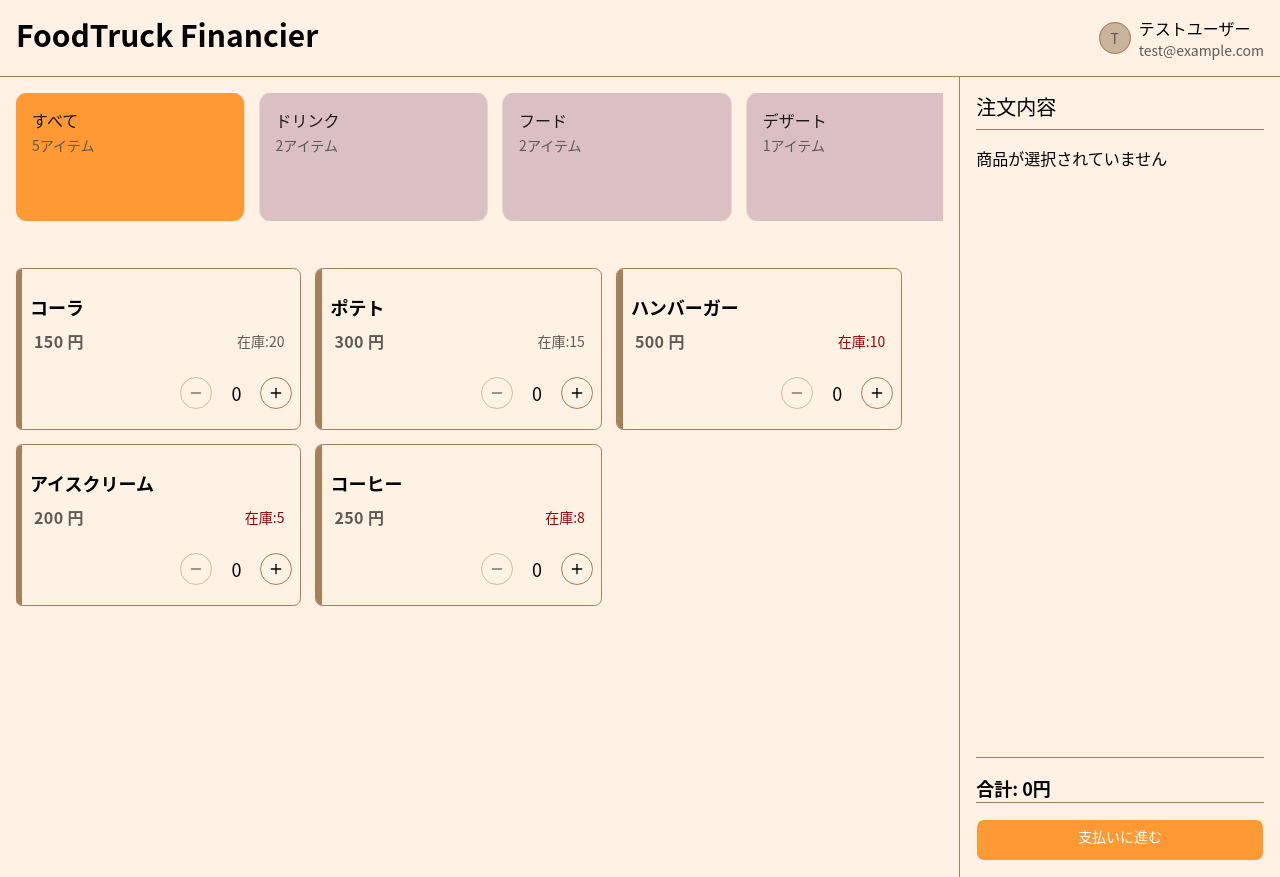
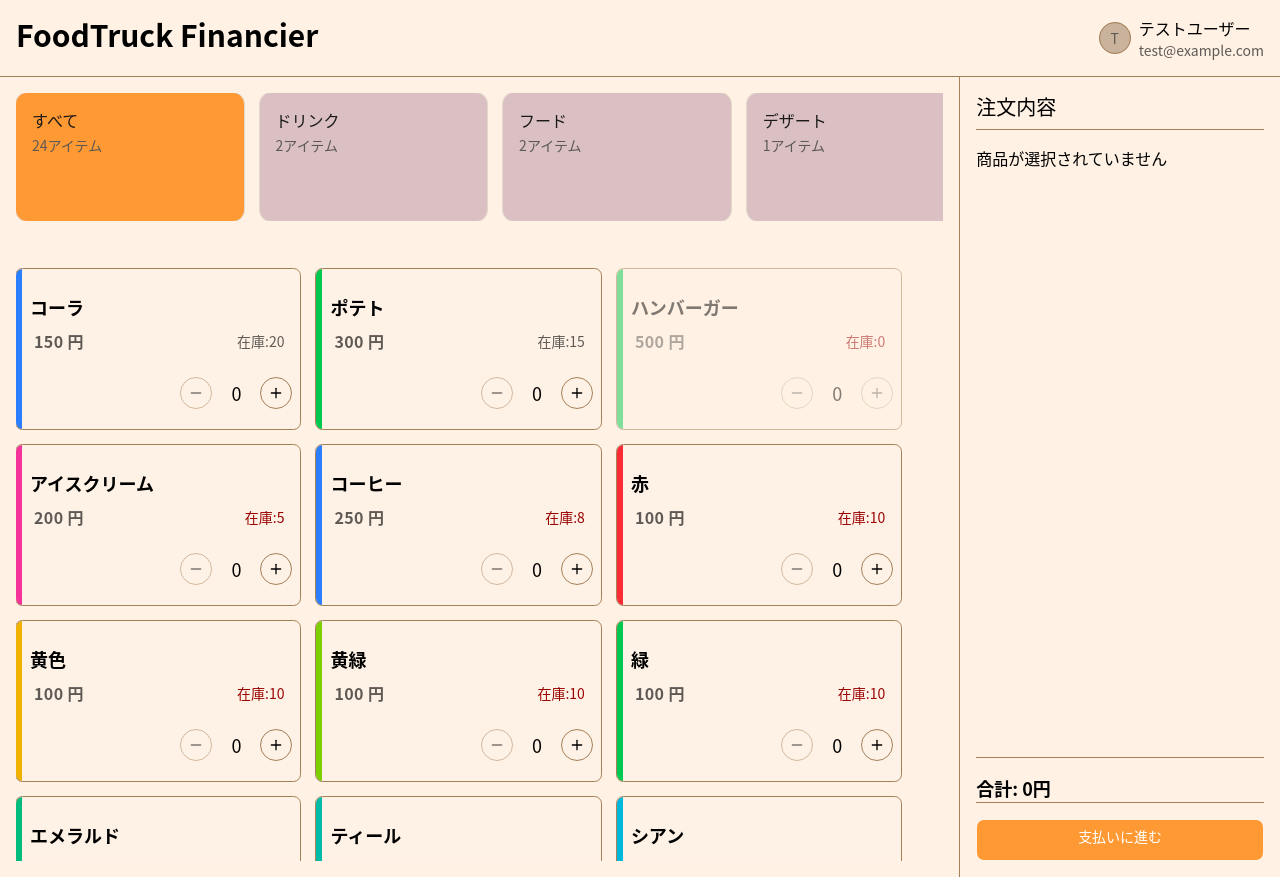
Before and after one commit to chakkun1121/food-truck-financier, a Next.js app: page /register in a window 1280 px wide. Built offline with nearby package versions, Linux system fonts and the light colour scheme.

Commit message:
feat: update CommodityCard and SelectCommodities components to use a unified commodity object and enhance color handling

```diff
--- a/src/app/register/_components/CommodityCard.tsx
+++ b/src/app/register/_components/CommodityCard.tsx
@@ -2,35 +2,39 @@
 
 import { Button } from "@/components/ui/button";
 import { cn } from "@/lib/utils";
+import { CommodityType, TailwindColorType } from "@/types/stallInfo";
 import { Minus, Plus } from "lucide-react";
 
 export default function CommodityCard({
-  name,
-  stock,
-  price,
+  commodity,
   count,
   setCount,
-  categoryId
+  categoryId,
+  color
 }: {
-  name: string;
-  stock: number;
-  price: number;
+  commodity: CommodityType;
   categoryId?: string;
   count: number;
   setCount(count: number): void;
+  color: "primary" | TailwindColorType;
 }) {
   return (
     <div
       className={cn(
-        "outline-border aspect-video h-40 rounded-md border-l-[6px] bg-[rgba(225,225,225,0.05)] px-2 py-6 outline"
+        "outline-border aspect-video h-40 rounded-md border-l-[6px] bg-[rgba(225,225,225,0.05)] px-2 py-6 outline",
+        colorToBorder500Class(color),
+        count > 0 && colorToBg400Class(color),
+        (commodity.stock ?? 0) <= 0 && "cursor-not-allowed opacity-50"
       )}
     >
       <div className={"flex flex-col justify-between p-0"}>
         <div
           className="flex-1"
-          onClick={() => (stock ?? 0) - count > 0 && setCount(count + 1)}
+          onClick={() =>
+            (commodity.stock ?? 0) - count > 0 && setCount(count + 1)
+          }
         >
-          <h3 className="text-lg font-bold">{name}</h3>
+          <h3 className="text-lg font-bold">{commodity.name}</h3>
           <div className="mt-2 flex items-center justify-between">
             <p
               className={cn(
@@ -38,16 +42,16 @@ export default function CommodityCard({
                 count > 0 && "text-foreground dark:text-background"
               )}
             >
-              {price} 円
+              {commodity.price} 円
             </p>
             <p
               className={cn(
                 "text-muted-foreground pr-2 text-sm",
                 count > 0 && "text-foreground dark:text-background",
-                (stock ?? 0) <= 10 && "text-destructive block"
+                (commodity.stock ?? 0) <= 10 && "text-destructive block"
               )}
             >
-              在庫:{stock}
+              在庫:{commodity.stock}
             </p>
           </div>
         </div>
@@ -72,7 +76,7 @@ export default function CommodityCard({
             size="icon"
             onClick={() => setCount(count + 1)}
             aria-label="Plus"
-            disabled={count >= (stock ?? 0)}
+            disabled={count >= (commodity.stock ?? 0)}
           >
             <Plus />
           </Button>
@@ -81,3 +85,228 @@ export default function CommodityCard({
     </div>
   );
 }
+
+function colorToBorder500Class(color: TailwindColorType | "primary") {
+  // tailwindcssの都合上、outline-primaryのようなクラスは動的に生成できないため、色ごとにクラスを分ける必要がある。
+  switch (color) {
+    case "primary":
+      return "border-primary";
+    case "red":
+      return "border-red-500";
+    case "yellow":
+      return "border-yellow-500";
+    case "lime":
+      return "border-lime-500";
+    case "green":
+      return "border-green-500";
+    case "emerald":
+      return "border-emerald-500";
+    case "teal":
+      return "border-teal-500";
+    case "cyan":
+      return "border-cyan-500";
+    case "sky":
+      return "border-sky-500";
+    case "blue":
+      return "border-blue-500";
+    case "violet":
+      return "border-violet-500";
+    case "purple":
+      return "border-purple-500";
+    case "fuchsia":
+      return "border-fuchsia-500";
+    case "pink":
+      return "border-pink-500";
+    case "rose":
+      return "border-rose-500";
+    case "stone":
+      return "border-stone-500";
+    case "neutral":
+      return "border-neutral-500";
+    case "zinc":
+      return "border-zinc-500";
+    case "gray":
+      return "border-gray-500";
+    case "slate":
+      return "border-slate-500";
+  }
+}
+
+function colorToBg200Class(color: TailwindColorType | "primary") {
+  switch (color) {
+    case "primary":
+      return "bg-primary/20";
+    case "red":
+      return "bg-red-200";
+    case "yellow":
+      return "bg-yellow-200";
+    case "lime":
+      return "bg-lime-200";
+    case "green":
+      return "bg-green-200";
+    case "emerald":
+      return "bg-emerald-200";
+    case "teal":
+      return "bg-teal-200";
+    case "cyan":
+      return "bg-cyan-200";
+    case "sky":
+      return "bg-sky-200";
+    case "blue":
+      return "bg-blue-200";
+    case "violet":
+      return "bg-violet-200";
+    case "purple":
+      return "bg-purple-200";
+    case "fuchsia":
+      return "bg-fuchsia-200";
+    case "pink":
+      return "bg-pink-200";
+    case "rose":
+      return "bg-rose-200";
+    case "stone":
+      return "bg-stone-200";
+    case "neutral":
+      return "bg-neutral-200";
+    case "zinc":
+      return "bg-zinc-200";
+    case "gray":
+      return "bg-gray-200";
+    case "slate":
+      return "bg-slate-200";
+  }
+}
+function colorToBg400Class(color: TailwindColorType | "primary") {
+  switch (color) {
+    case "primary":
+      return "bg-primary/40";
+    case "red":
+      return "bg-red-400";
+    case "yellow":
+      return "bg-yellow-400";
+    case "lime":
+      return "bg-lime-400";
+    case "green":
+      return "bg-green-400";
+    case "emerald":
+      return "bg-emerald-400";
+    case "teal":
+      return "bg-teal-400";
+    case "cyan":
+      return "bg-cyan-400";
+    case "sky":
+      return "bg-sky-400";
+    case "blue":
+      return "bg-blue-400";
+    case "violet":
+      return "bg-violet-400";
+    case "purple":
+      return "bg-purple-400";
+    case "fuchsia":
+      return "bg-fuchsia-400";
+    case "pink":
+      return "bg-pink-400";
+    case "rose":
+      return "bg-rose-400";
+    case "stone":
+      return "bg-stone-400";
+    case "neutral":
+      return "bg-neutral-400";
+    case "zinc":
+      return "bg-zinc-400";
+    case "gray":
+      return "bg-gray-400";
+    case "slate":
+      return "bg-slate-400";
+  }
+}
+
+function colorToBg700Class(color: TailwindColorType | "primary") {
+  switch (color) {
+    case "primary":
+      return "bg-primary/70";
+    case "red":
+      return "bg-red-700";
+    case "yellow":
+      return "bg-yellow-700";
+    case "lime":
+      return "bg-lime-700";
+    case "green":
+      return "bg-green-700";
+    case "emerald":
+      return "bg-emerald-700";
+    case "teal":
+      return "bg-teal-700";
+    case "cyan":
+      return "bg-cyan-700";
+    case "sky":
+      return "bg-sky-700";
+    case "blue":
+      return "bg-blue-700";
+    case "violet":
+      return "bg-violet-700";
+    case "purple":
+      return "bg-purple-700";
+    case "fuchsia":
+      return "bg-fuchsia-700";
+    case "pink":
+      return "bg-pink-700";
+    case "rose":
+      return "bg-rose-700";
+    case "stone":
+      return "bg-stone-700";
+    case "neutral":
+      return "bg-neutral-700";
+    case "zinc":
+      return "bg-zinc-700";
+    case "gray":
+      return "bg-gray-700";
+    case "slate":
+      return "bg-slate-700";
+  }
+}
+
+function colorToBg800Class(color: TailwindColorType | "primary") {
+  switch (color) {
+    case "primary":
+      return "bg-primary/80";
+    case "red":
+      return "bg-red-800";
+    case "yellow":
+      return "bg-yellow-800";
+    case "lime":
+      return "bg-lime-800";
+    case "green":
+      return "bg-green-800";
+    case "emerald":
+      return "bg-emerald-800";
+    case "teal":
+      return "bg-teal-800";
+    case "cyan":
+      return "bg-cyan-800";
+    case "sky":
+      return "bg-sky-800";
+    case "blue":
+      return "bg-blue-800";
+    case "violet":
+      return "bg-violet-800";
+    case "purple":
+      return "bg-purple-800";
+    case "fuchsia":
+      return "bg-fuchsia-800";
+    case "pink":
+      return "bg-pink-800";
+    case "rose":
+      return "bg-rose-800";
+    case "stone":
+      return "bg-stone-800";
+    case "neutral":
+      return "bg-neutral-800";
+    case "zinc":
+      return "bg-zinc-800";
+    case "gray":
+      return "bg-gray-800";
+    case "slate":
+      return "bg-slate-800";
+  }
+}
--- a/src/app/register/_components/SelectCommodities.tsx
+++ b/src/app/register/_components/SelectCommodities.tsx
@@ -39,9 +39,7 @@ export default function SelectCommodities({
         {Object.entries(commodities).map(([id, commodity]) => (
           <CommodityCard
             key={id}
-            name={commodity.name}
-            price={commodity.price}
-            stock={commodity.stock}
+            commodity={commodity}
             count={
               (order?.commodities as Record<string, number> | undefined)?.[
                 id
@@ -49,7 +47,8 @@ export default function SelectCommodities({
             }
             setCount={newCount => {
               if (newCount === 0) {
-                const { [id]: _, ...rest } = (order?.commodities ?? {}) as Record<string, number>;
+                const { [id]: _, ...rest } = (order?.commodities ??
+                  {}) as Record<string, number>;
                 setOrder({
                   ...order,
                   commodities: rest
@@ -64,6 +63,7 @@ export default function SelectCommodities({
                 }
               });
             }}
+            color={categories[commodity.category ?? ""]?.color ?? "primary"}
           />
         ))}
       </div>
--- a/src/app/register/page.tsx
+++ b/src/app/register/page.tsx
@@ -14,14 +14,52 @@ import SelectCommodities from "./_components/SelectCommodities";
 const commodities: { [key: string]: CommodityType } = {
   "1": { name: "コーラ", price: 150, stock: 20, category: "1" },
   "2": { name: "ポテト", price: 300, stock: 15, category: "2" },
-  "3": { name: "ハンバーガー", price: 500, stock: 10, category: "2" },
+  "3": { name: "ハンバーガー", price: 500, stock: 0, category: "2" },
   "4": { name: "アイスクリーム", price: 200, stock: 5, category: "3" },
-  "5": { name: "コーヒー", price: 250, stock: 8, category: "1" }
+  "5": { name: "コーヒー", price: 250, stock: 8, category: "1" },
+  "6": { name: "赤", price: 100, stock: 10, category: "red" },
+  "7": { name: "黄色", price: 100, stock: 10, category: "yellow" },
+  "8": { name: "黄緑", price: 100, stock: 10, category: "lime" },
+  "9": { name: "緑", price: 100, stock: 10, category: "green" },
+  "10": { name: "エメラルド", price: 100, stock: 10, category: "emerald" },
+  "11": { name: "ティール", price: 100, stock: 10, category: "teal" },
+  "12": { name: "シアン", price: 100, stock: 10, category: "cyan" },
+  "13": { name: "スカイ", price: 100, stock: 10, category: "sky" },
+  "14": { name: "青", price: 100, stock: 10, category: "blue" },
+  "15": { name: "バイオレット", price: 100, stock: 10, category: "violet" },
+  "16": { name: "パープル", price: 100, stock: 10, category: "purple" },
+  "17": { name: "フューシャ", price: 100, stock: 10, category: "fuchsia" },
+  "18": { name: "ピンク", price: 100, stock: 10, category: "pink" },
+  "19": { name: "ローズ", price: 100, stock: 10, category: "rose" },
+  "20": { name: "ストーン", price: 100, stock: 10, category: "stone" },
+  "21": { name: "ニュートラル", price: 100, stock: 10, category: "neutral" },
+  "22": { name: "ジンク", price: 100, stock: 10, category: "zinc" },
+  "23": { name: "グレー", price: 100, stock: 10, category: "gray" },
+  "24": { name: "スレート", price: 100, stock: 10, category: "slate" }
 };
 const categories: { [key: string]: CategoryType } = {
   "1": { name: "ドリンク", color: "blue" },
   "2": { name: "フード", color: "green" },
-  "3": { name: "デザート", color: "pink" }
+  "3": { name: "デザート", color: "pink" },
+  red: { name: "Red", color: "red" },
+  yellow: { name: "Yellow", color: "yellow" },
+  lime: { name: "Lime", color: "lime" },
+  green: { name: "Green", color: "green" },
+  emerald: { name: "Emerald", color: "emerald" },
+  teal: { name: "Teal", color: "teal" },
+  cyan: { name: "Cyan", color: "cyan" },
+  sky: { name: "Sky", color: "sky" },
+  blue: { name: "Blue", color: "blue" },
+  violet: { name: "Violet", color: "violet" },
+  purple: { name: "Purple", color: "purple" },
+  fuchsia: { name: "Fuchsia", color: "fuchsia" },
+  pink: { name: "Pink", color: "pink" },
+  rose: { name: "Rose", color: "rose" },
+  stone: { name: "Stone", color: "stone" },
+  neutral: { name: "Neutral", color: "neutral" },
+  zinc: { name: "Zinc", color: "zinc" },
+  gray: { name: "Gray", color: "gray" },
+  slate: { name: "Slate", color: "slate" }
 };
 
 export default function Register() {
--- a/src/types/stallInfo.ts
+++ b/src/types/stallInfo.ts
@@ -39,7 +39,10 @@ export type OrderType = {
 
 export type CategoryType = {
   name: string;
-  color?:
+  color?: TailwindColorType;
+};
+
+export type TailwindColorType =
   | "red"
   | "yellow"
   | "lime"
@@ -59,4 +62,3 @@ export type CategoryType = {
   | "zinc"
   | "gray"
   | "slate";
-};
```
Lines whose indentation alone changed are shown as unchanged.
